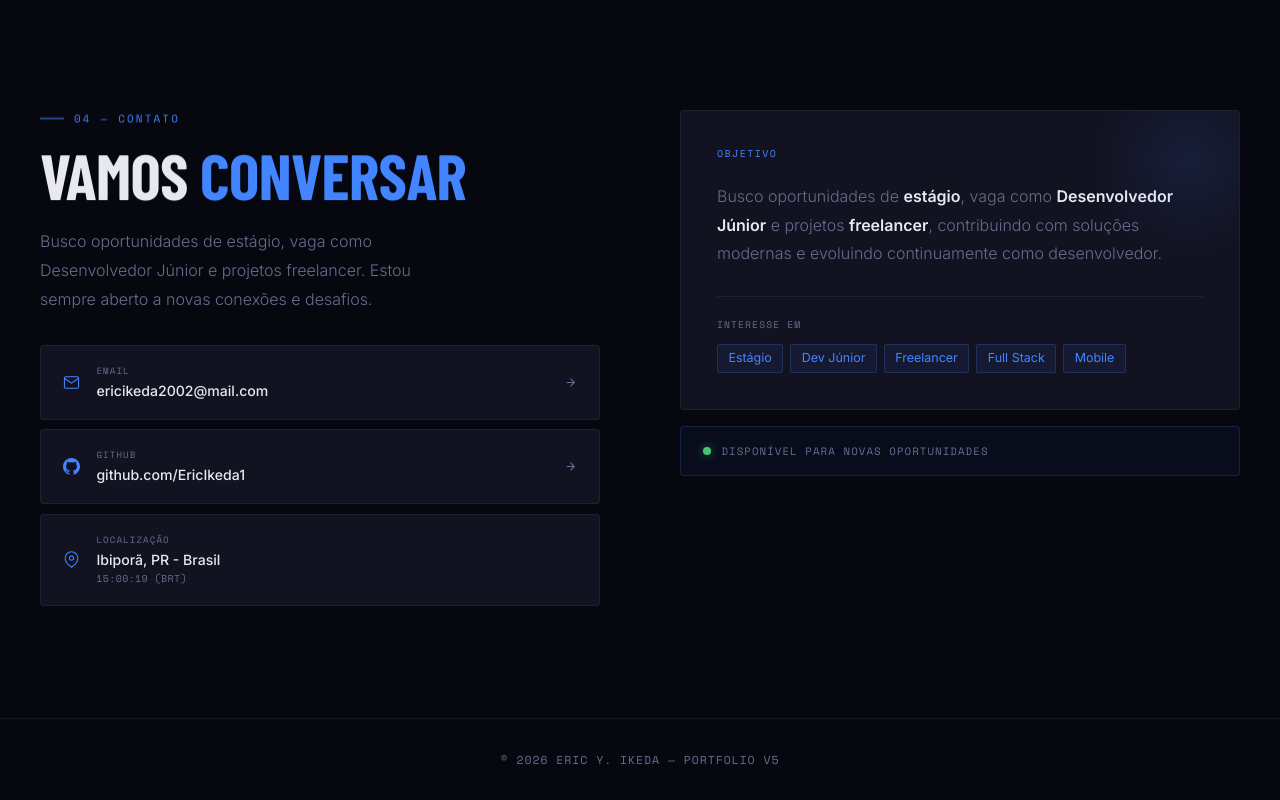
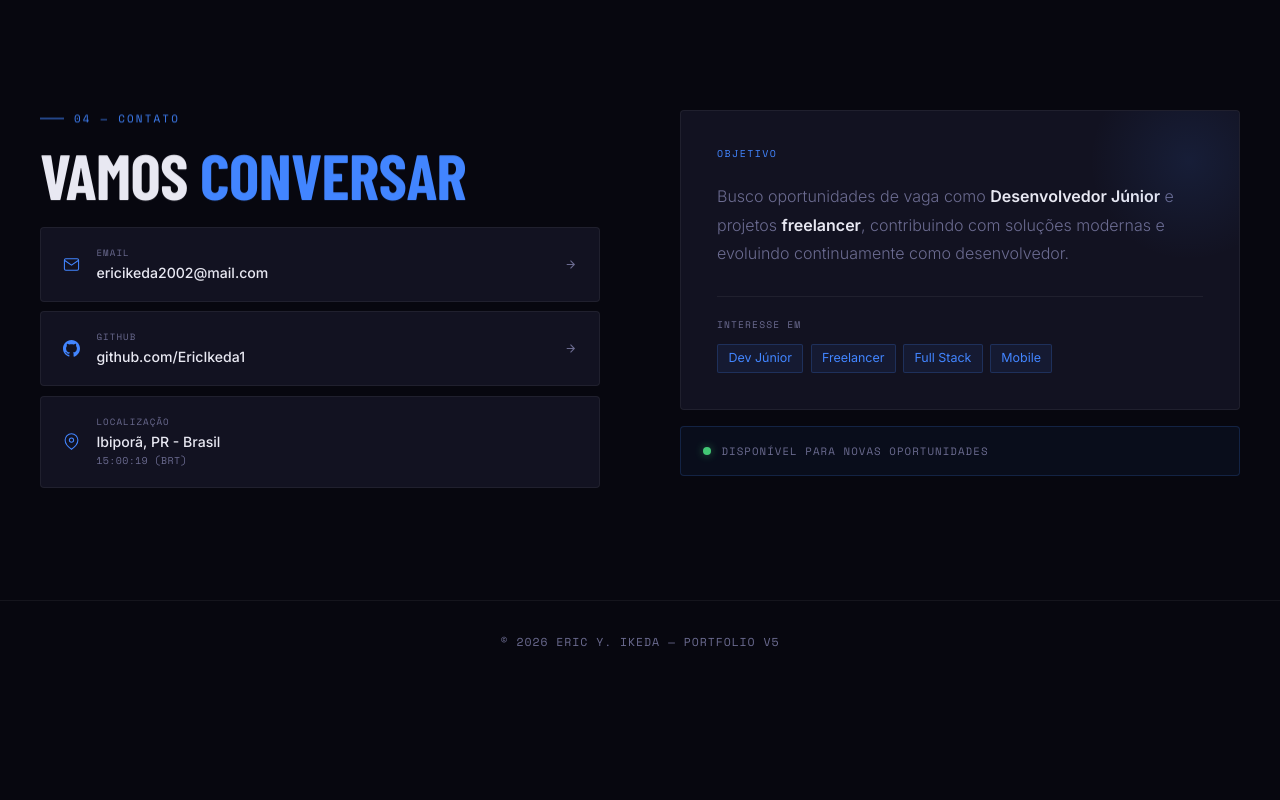
Before and after one commit to EricIkeda1/Portfolio-v5, a React (Vite) app in the folder frontend/: page / in a window 1280 px wide. Shown: the part 4651-5451 px from the top of the page. After the commit the page ends 5333 px from the top, so only its background shows below. Built offline with nearby package versions, Linux system fonts and the light colour scheme; no server answers; the HTML template or start-up script is replaced by a standard one; a web font is replaced by a local one.

Commit message:
correções

```diff
--- a/frontend/src/sections/Contact.tsx
+++ b/frontend/src/sections/Contact.tsx
@@ -127,12 +127,6 @@ export default function Contact() {
                 Vamos <span className="accent">conversar</span>
               </h2>
             </Reveal>
-            <Reveal delay={150} from="bottom">
-              <p style={{ fontSize: '1rem', lineHeight: 1.8, color: 'var(--muted)', marginBottom: '2rem', maxWidth: 400, fontWeight: 300 }}>
-                Busco oportunidades de estágio, vaga como Desenvolvedor Júnior e projetos freelancer.
-                Estou sempre aberto a novas conexões e desafios.
-              </p>
-            </Reveal>
 
             <RevealGroup stagger={90} from="bottom" baseDelay={200} style={{ display: 'flex', flexDirection: 'column', gap: '0.6rem' }}>
               {contactItems.map((item) => (
@@ -173,8 +167,8 @@ export default function Contact() {
                 </div>
 
                 <p style={{ fontSize: '1rem', lineHeight: 1.8, color: 'var(--muted)', marginBottom: '1.75rem', fontWeight: 300 }}>
-                  Busco oportunidades de{' '}
-                  <strong style={{ color: 'var(--text)', fontWeight: 600 }}>estágio</strong>, vaga como{' '}
+                  Busco oportunidades de
+                  <strong style={{ color: 'var(--text)', fontWeight: 600 }}></strong> vaga como{' '}
                   <strong style={{ color: 'var(--text)', fontWeight: 600 }}>Desenvolvedor Júnior</strong> e projetos{' '}
                   <strong style={{ color: 'var(--text)', fontWeight: 600 }}>freelancer</strong>, contribuindo com
                   soluções modernas e evoluindo continuamente como desenvolvedor.
@@ -185,7 +179,7 @@ export default function Contact() {
                     Interesse em
                   </div>
                   <div style={{ display: 'flex', flexWrap: 'wrap', gap: '0.45rem' }}>
-                    {['Estágio', 'Dev Júnior', 'Freelancer', 'Full Stack', 'Mobile'].map((tag) => (
+                    {['Dev Júnior', 'Freelancer', 'Full Stack', 'Mobile'].map((tag) => (
                       <span
                         key={tag}
                         style={{
```
Also changed, not shown: frontend/.figma/make/site.json.
